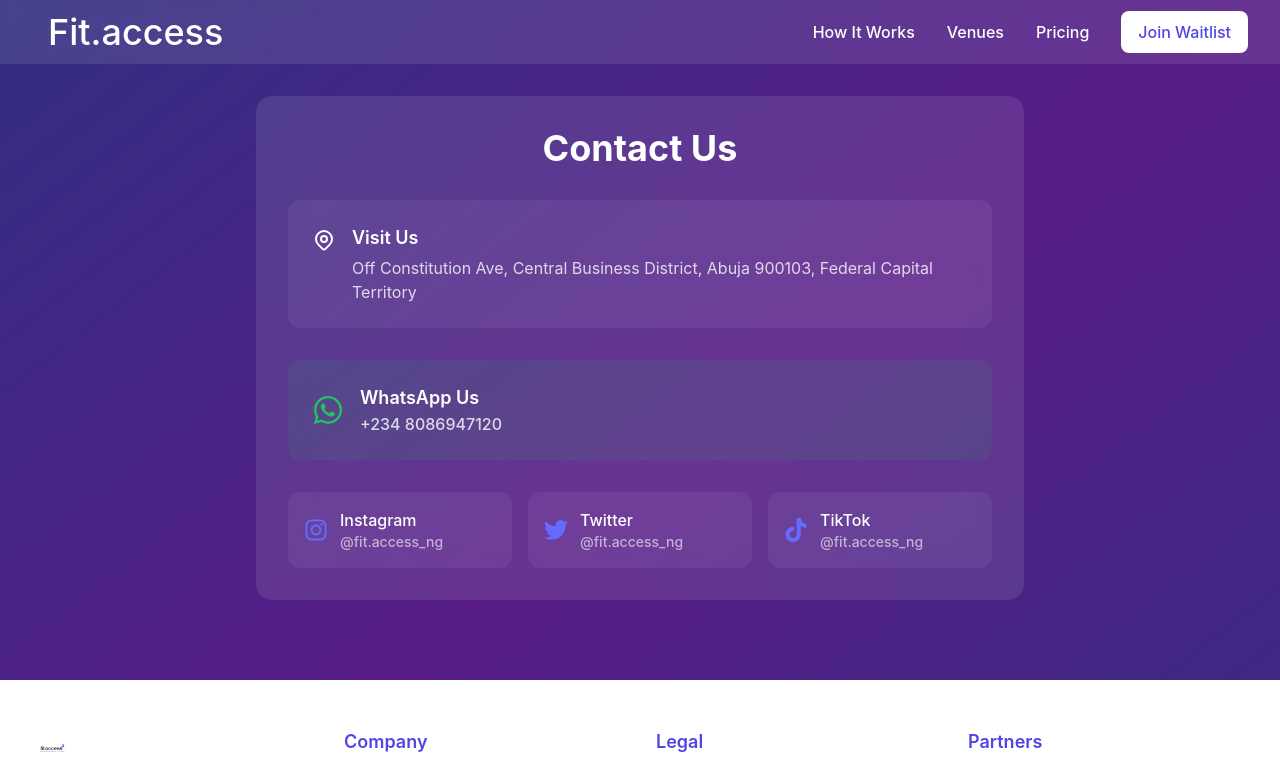
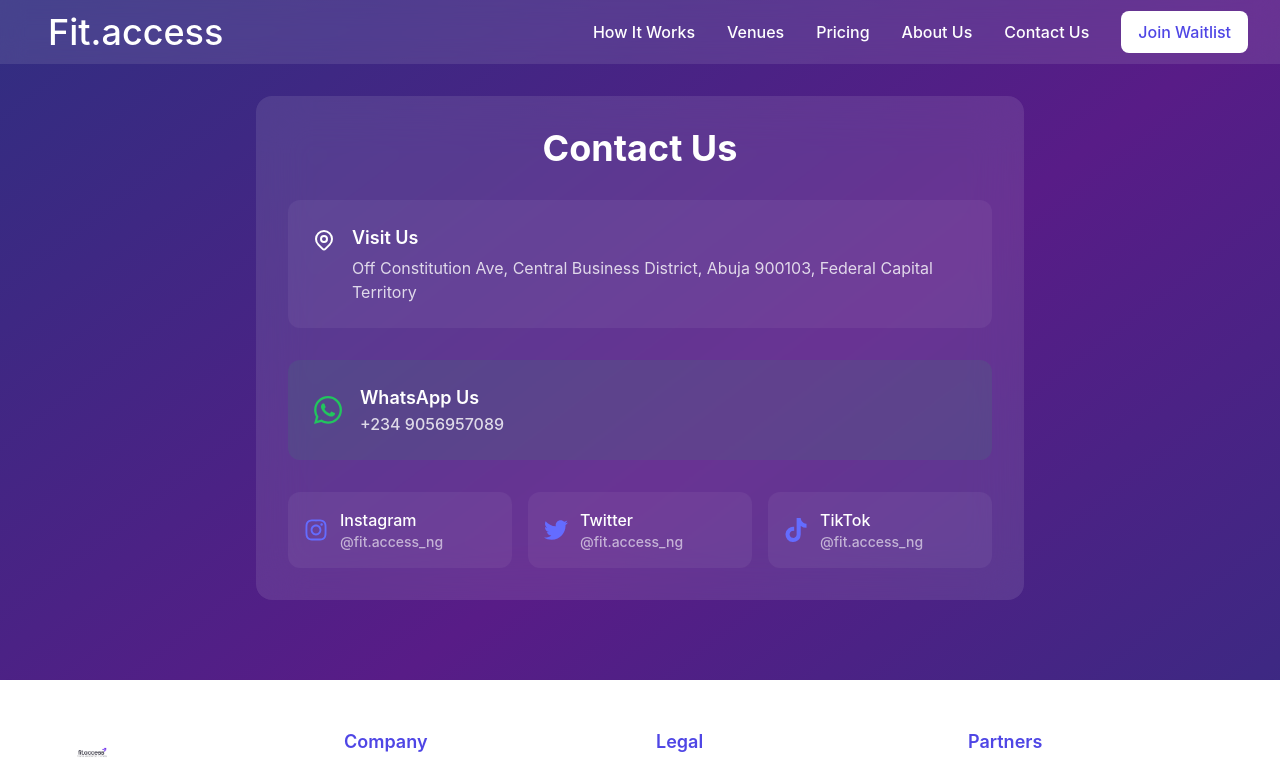
Before and after one commit to Techspareng/fit.access-pitch, a React (Create React App) app: page /contact in a window 1280 px wide. Shown: the top 776 px of the page. Built offline with nearby package versions, Linux system fonts and the light colour scheme; no server answers.

Commit message:
add the about and contact link

```diff
--- a/src/components/Layout/Footer.tsx
+++ b/src/components/Layout/Footer.tsx
@@ -24,11 +24,15 @@ const Footer: React.FC = () => {
         <div className="grid grid-cols-1 md:grid-cols-2 lg:grid-cols-4 gap-8">
           {/* Brand Section */}
           <div className="space-y-6">
-            <Link to="/" className="flex items-center">
+            <Link to="/" className="inline-block">
               <img
                 src="/fitaccesslogo.png"
                 alt="FitAccess"
-                className="h-10 w-auto"
+                className="h-8 sm:h-10 md:h-12 w-auto object-contain transition-transform hover:scale-105"
+                style={{
+                  maxWidth: '180px',
+                  minWidth: '120px'
+                }}
               />
             </Link>
             <p className="text-gray-400">Your city. Your fitness. All-access.</p>
--- a/src/pages/Contact.tsx
+++ b/src/pages/Contact.tsx
@@ -6,10 +6,12 @@ import { useState } from 'react';
 import { useNavigate } from 'react-router-dom';
 import { Link } from 'react-router-dom';
 
+
+
 const Contact: React.FC = () => {
   const contactInfo = {
     address: "Off Constitution Ave, Central Business District, Abuja 900103, Federal Capital Territory  ",
-    whatsapp: "+234 8086947120",
+    whatsapp: "+234 9056957089",
     instagram: "@fit.access_ng",
     twitter: "@fit.access_ng",
     tiktok: "@fit.access_ng"
@@ -64,6 +66,12 @@ const [isMobileMenuOpen, setIsMobileMenuOpen] = useState(false);
                    <a href="/" className="text-white hover:text-gray-300">How It Works</a>
                    <a href="/" className="text-white hover:text-gray-300">Venues</a>
                    <a href="/" className="text-white hover:text-gray-300">Pricing</a>
+                   <a href="/about" className="text-white hover:text-gray-300">
+                        About Us
+                     </a>
+                     <a href="/contact" className="text-white hover:text-gray-300">
+                        Contact Us
+                        </a>
                    <motion.button
                      whileHover={{ scale: 1.05 }}
                      whileTap={{ scale: 0.95 }}
@@ -101,6 +109,12 @@ const [isMobileMenuOpen, setIsMobileMenuOpen] = useState(false);
                  <a href="/" className="block px-3 py-2 text-white">How It Works</a>
                  <a href="/" className="block px-3 py-2 text-white">Venues</a>
                  <a href="/" className="block px-3 py-2 text-white">Pricing</a>
+                    <a href="/about" className="block px-3 py-2 text-white">
+                    About Us
+                    </a>
+                    <a href="/contact" className="block px-3 py-2 text-white">
+                    Contact Us
+                    </a>
                  <button
                    onClick={() => handleNavigation('/waitlist')}
                    className="block w-full text-left px-3 py-2 text-white"
--- a/src/pages/Home.tsx
+++ b/src/pages/Home.tsx
@@ -272,9 +272,15 @@ const Home: React.FC = () => {
 
                       {/* Desktop Navigation */}
                       <div className="hidden md:flex items-center space-x-8">
-              <a href="#how-it-works" className="text-white hover:text-gray-300">How It Works</a>
-              <a href="#venues" className="text-white hover:text-gray-300">Venues</a>
-              <a href="#pricing" className="text-white hover:text-gray-300">Pricing</a>
+                        <a href="/" className="text-white hover:text-gray-300">How It Works</a>
+                        <a href="/" className="text-white hover:text-gray-300">Venues</a>
+                        <a href="/" className="text-white hover:text-gray-300">Pricing</a>
+                        <a href="/about" className="text-white hover:text-gray-300">
+                             About Us
+                          </a>
+                          <a href="/contact" className="text-white hover:text-gray-300">
+                             Contact Us
+                             </a>
                         <motion.button
                           whileHover={{ scale: 1.05 }}
                           whileTap={{ scale: 0.95 }}
@@ -309,9 +315,15 @@ const Home: React.FC = () => {
                     className={`${isMobileMenuOpen ? 'block' : 'hidden'} md:hidden bg-indigo-600`}
                   >
                     <div className="px-2 pt-2 pb-3 space-y-1">
-            <a href="#how-it-works" className="block px-3 py-2 text-white">How It Works</a>
-            <a href="#venues" className="block px-3 py-2 text-white">Venues</a>
-            <a href="#pricing" className="block px-3 py-2 text-white">Pricing</a>
+                      <a href="/" className="block px-3 py-2 text-white">How It Works</a>
+                      <a href="/" className="block px-3 py-2 text-white">Venues</a>
+                      <a href="/" className="block px-3 py-2 text-white">Pricing</a>
+                         <a href="/about" className="block px-3 py-2 text-white">
+                         About Us
+                         </a>
+                         <a href="/contact" className="block px-3 py-2 text-white">
+                         Contact Us
+                         </a>
                       <button
                         onClick={() => handleNavigation('/waitlist')}
                         className="block w-full text-left px-3 py-2 text-white"
--- a/src/pages/PartnerPage.tsx
+++ b/src/pages/PartnerPage.tsx
@@ -204,6 +204,7 @@ const PartnerPage: React.FC = () => {
      <nav className="fixed top-0 left-0 right-0 z-50 bg-white/10 backdrop-blur-md">
                  <div className="max-w-7xl mx-auto px-4 sm:px-6 lg:px-8">
                    <div className="flex items-center justify-between h-16">
+                     {/* Logo */}
                     <div className="flex-shrink-0">
                                   <motion.div
                                     whileHover={{ scale: 1.05 }}
@@ -215,10 +216,17 @@ const PartnerPage: React.FC = () => {
                                   </motion.div>
                                 </div>
 
+                     {/* Desktop Navigation */}
                      <div className="hidden md:flex items-center space-x-8">
                        <a href="/" className="text-white hover:text-gray-300">How It Works</a>
                        <a href="/" className="text-white hover:text-gray-300">Venues</a>
                        <a href="/" className="text-white hover:text-gray-300">Pricing</a>
+                       <a href="/about" className="text-white hover:text-gray-300">
+                            About Us
+                         </a>
+                         <a href="/contact" className="text-white hover:text-gray-300">
+                            Contact Us
+                            </a>
                        <motion.button
                          whileHover={{ scale: 1.05 }}
                          whileTap={{ scale: 0.95 }}
@@ -229,6 +237,7 @@ const PartnerPage: React.FC = () => {
                        </motion.button>
                      </div>
 
+                     {/* Mobile Menu Button */}
                      <button
                        onClick={() => setIsMobileMenuOpen(!isMobileMenuOpen)}
                        className="md:hidden text-white p-2"
@@ -245,6 +254,7 @@ const PartnerPage: React.FC = () => {
                    </div>
                  </div>
 
+                 {/* Mobile Menu */}
                  <motion.div
                    initial={false}
                    animate={isMobileMenuOpen ? { opacity: 1, y: 0 } : { opacity: 0, y: -20 }}
@@ -254,6 +264,12 @@ const PartnerPage: React.FC = () => {
                      <a href="/" className="block px-3 py-2 text-white">How It Works</a>
                      <a href="/" className="block px-3 py-2 text-white">Venues</a>
                      <a href="/" className="block px-3 py-2 text-white">Pricing</a>
+                        <a href="/about" className="block px-3 py-2 text-white">
+                        About Us
+                        </a>
+                        <a href="/contact" className="block px-3 py-2 text-white">
+                        Contact Us
+                        </a>
                      <button
                        onClick={() => handleNavigation('/waitlist')}
                        className="block w-full text-left px-3 py-2 text-white"
--- a/src/pages/WaitlistPage.tsx
+++ b/src/pages/WaitlistPage.tsx
@@ -94,6 +94,12 @@ const WaitlistPage = () => {
                       <a href="/" className="text-white hover:text-gray-300">How It Works</a>
                       <a href="/" className="text-white hover:text-gray-300">Venues</a>
                       <a href="/" className="text-white hover:text-gray-300">Pricing</a>
+                      <a href="/about" className="text-white hover:text-gray-300">
+                           About Us
+                        </a>
+                        <a href="/contact" className="text-white hover:text-gray-300">
+                           Contact Us
+                           </a>
                       <motion.button
                         whileHover={{ scale: 1.05 }}
                         whileTap={{ scale: 0.95 }}
@@ -131,6 +137,12 @@ const WaitlistPage = () => {
                     <a href="/" className="block px-3 py-2 text-white">How It Works</a>
                     <a href="/" className="block px-3 py-2 text-white">Venues</a>
                     <a href="/" className="block px-3 py-2 text-white">Pricing</a>
+                       <a href="/about" className="block px-3 py-2 text-white">
+                       About Us
+                       </a>
+                       <a href="/contact" className="block px-3 py-2 text-white">
+                       Contact Us
+                       </a>
                     <button
                       onClick={() => handleNavigation('/waitlist')}
                       className="block w-full text-left px-3 py-2 text-white"
@@ -140,6 +152,7 @@ const WaitlistPage = () => {
                   </div>
                 </motion.div>
               </nav>
+
 
       {/* Decorative Elements */}
       <div className="absolute inset-0 overflow-hidden pointer-events-none">
```
Lines whose indentation alone changed are shown as unchanged.
